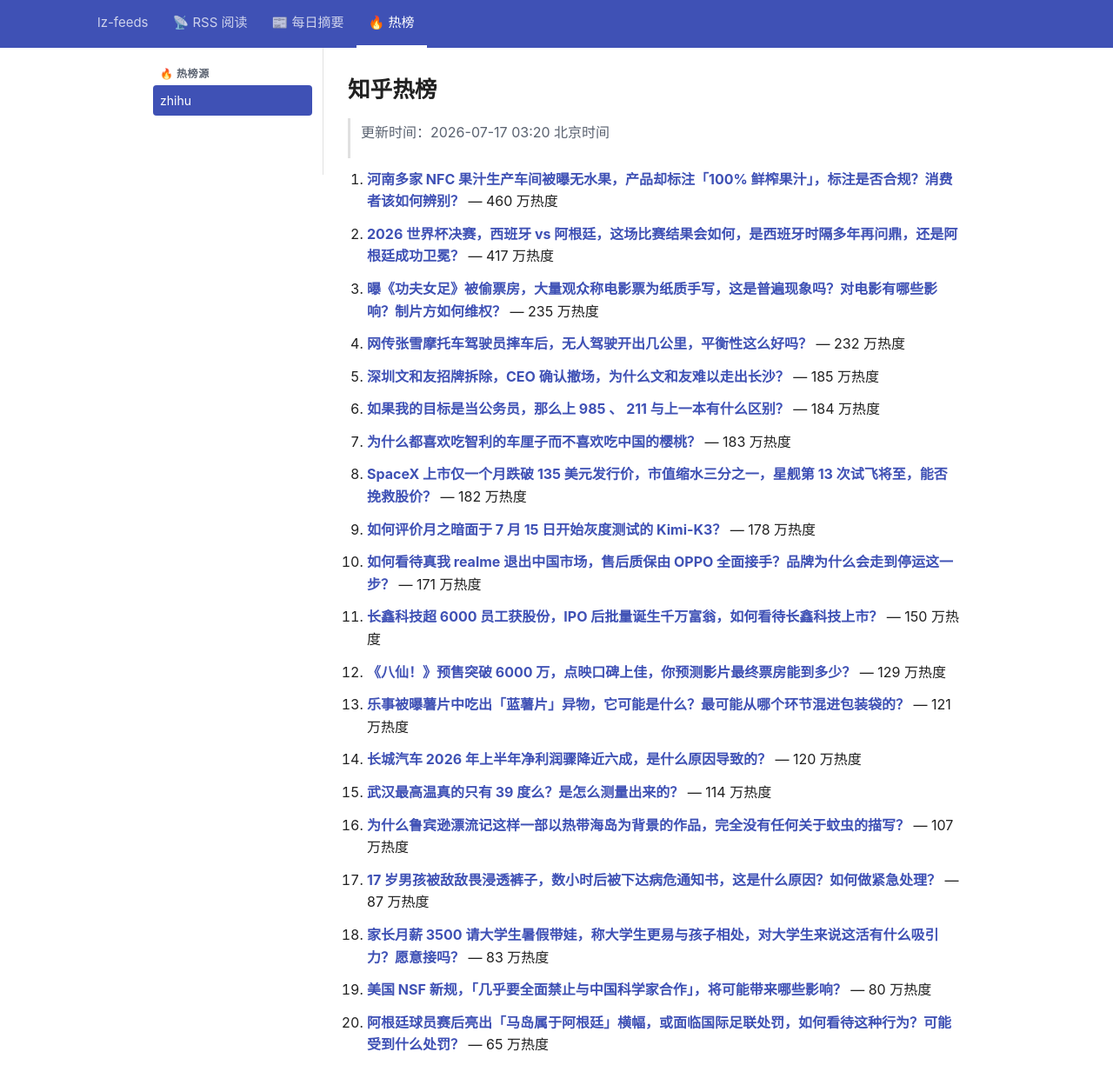
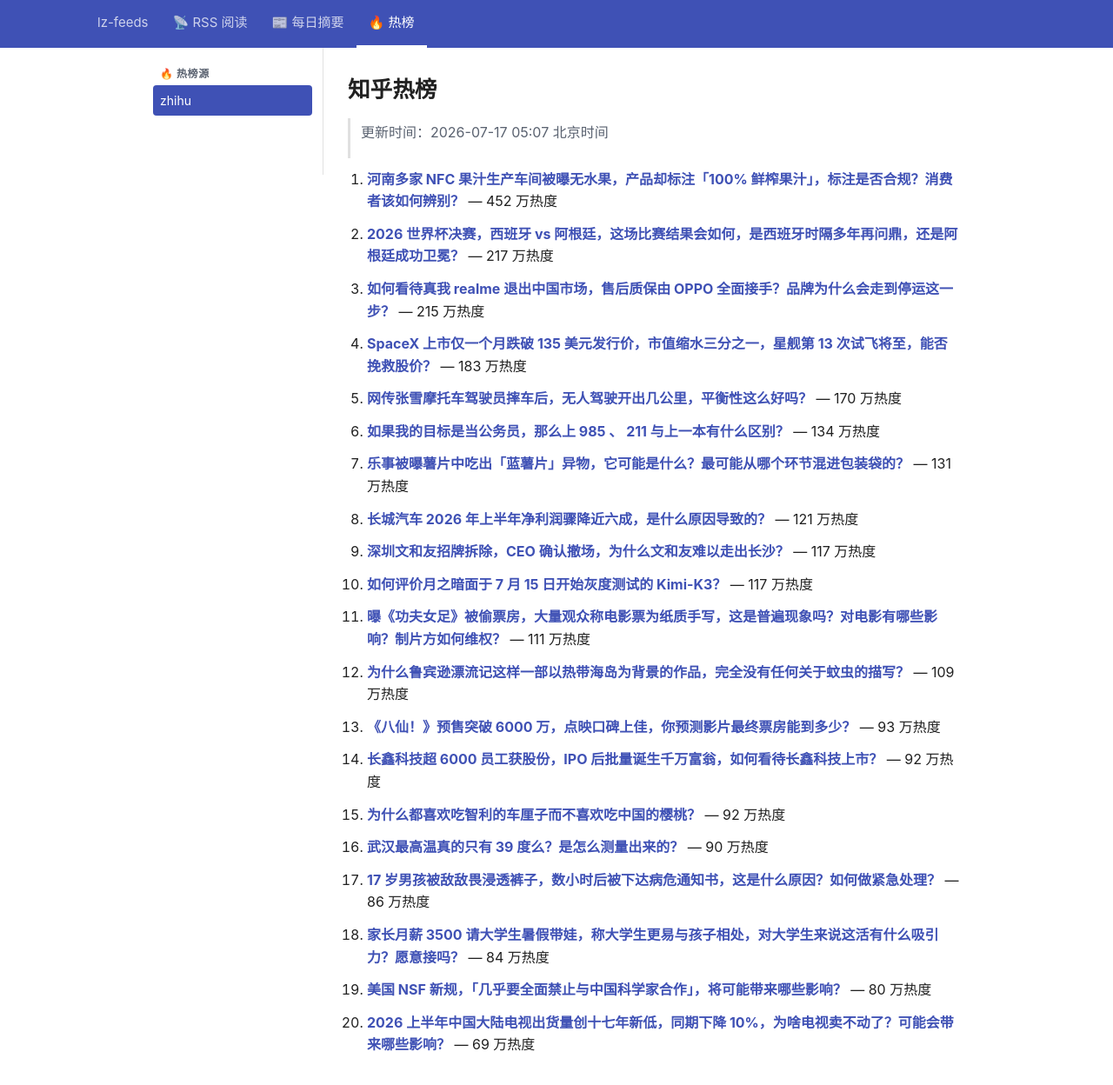
Before and after one commit to lizhang0101/lz-feeds, a Jekyll site: the page built from _hotlist/zhihu.md, in a window 1280 px wide and 1279 px high. Shown: the top 1248 px of the window at 87% size. Built offline with Jekyll 4.4.1, drawn with Linux system fonts in a browser that asks for light colours.

Commit message:
hotlist: 2026-07-16T21:07Z

```diff
--- a/_hotlist/zhihu.md
+++ b/_hotlist/zhihu.md
@@ -1,48 +1,48 @@
 ---
-updated: 2026-07-17 03:20 北京时间
+updated: 2026-07-17 05:07 北京时间
 count: 20
 ---
 
 # 知乎热榜
 
-> 更新时间：2026-07-17 03:20 北京时间
+> 更新时间：2026-07-17 05:07 北京时间
 
-1. **[河南多家 NFC 果汁生产车间被曝无水果，产品却标注「100% 鲜榨果汁」，标注是否合规？消费者该如何辨别？](https://www.zhihu.com/question/2060999608738608921)** — 460 万热度
+1. **[河南多家 NFC 果汁生产车间被曝无水果，产品却标注「100% 鲜榨果汁」，标注是否合规？消费者该如何辨别？](https://www.zhihu.com/question/2060999608738608921)** — 452 万热度
 
-2. **[2026 世界杯决赛，西班牙 vs 阿根廷，这场比赛结果会如何，是西班牙时隔多年再问鼎，还是阿根廷成功卫冕？](https://www.zhihu.com/question/2060979028366988938)** — 417 万热度
+2. **[2026 世界杯决赛，西班牙 vs 阿根廷，这场比赛结果会如何，是西班牙时隔多年再问鼎，还是阿根廷成功卫冕？](https://www.zhihu.com/question/2060979028366988938)** — 217 万热度
 
-3. **[曝《功夫女足》被偷票房，大量观众称电影票为纸质手写，这是普遍现象吗？对电影有哪些影响？制片方如何维权？](https://www.zhihu.com/question/2060808065167746714)** — 235 万热度
+3. **[如何看待真我 realme 退出中国市场，售后质保由 OPPO 全面接手？品牌为什么会走到停运这一步？](https://www.zhihu.com/question/2061159948042461715)** — 215 万热度
 
-4. **[网传张雪摩托车驾驶员摔车后，无人驾驶开出几公里，平衡性这么好吗？](https://www.zhihu.com/question/2060758431435158135)** — 232 万热度
+4. **[SpaceX 上市仅一个月跌破 135 美元发行价，市值缩水三分之一，星舰第 13 次试飞将至，能否挽救股价？](https://www.zhihu.com/question/2061111911014470002)** — 183 万热度
 
-5. **[深圳文和友招牌拆除，CEO 确认撤场，为什么文和友难以走出长沙？](https://www.zhihu.com/question/2060496768580718879)** — 185 万热度
+5. **[网传张雪摩托车驾驶员摔车后，无人驾驶开出几公里，平衡性这么好吗？](https://www.zhihu.com/question/2060758431435158135)** — 170 万热度
 
-6. **[如果我的目标是当公务员，那么上 985 、 211 与上一本有什么区别？](https://www.zhihu.com/question/1931818975265789556)** — 184 万热度
+6. **[如果我的目标是当公务员，那么上 985 、 211 与上一本有什么区别？](https://www.zhihu.com/question/1931818975265789556)** — 134 万热度
 
-7. **[为什么都喜欢吃智利的车厘子而不喜欢吃中国的樱桃？](https://www.zhihu.com/question/1993136934327960099)** — 183 万热度
+7. **[乐事被曝薯片中吃出「蓝薯片」异物，它可能是什么？最可能从哪个环节混进包装袋的？](https://www.zhihu.com/question/2060136922228565203)** — 131 万热度
 
-8. **[SpaceX 上市仅一个月跌破 135 美元发行价，市值缩水三分之一，星舰第 13 次试飞将至，能否挽救股价？](https://www.zhihu.com/question/2061111911014470002)** — 182 万热度
+8. **[长城汽车 2026 年上半年净利润骤降近六成，是什么原因导致的？](https://www.zhihu.com/question/2060421321046205380)** — 121 万热度
 
-9. **[如何评价月之暗面于 7 月 15 日开始灰度测试的 Kimi-K3？](https://www.zhihu.com/question/2060635206651065501)** — 178 万热度
+9. **[深圳文和友招牌拆除，CEO 确认撤场，为什么文和友难以走出长沙？](https://www.zhihu.com/question/2060496768580718879)** — 117 万热度
 
-10. **[如何看待真我 realme 退出中国市场，售后质保由 OPPO 全面接手？品牌为什么会走到停运这一步？](https://www.zhihu.com/question/2061159948042461715)** — 171 万热度
+10. **[如何评价月之暗面于 7 月 15 日开始灰度测试的 Kimi-K3？](https://www.zhihu.com/question/2060635206651065501)** — 117 万热度
 
-11. **[长鑫科技超 6000 员工获股份，IPO 后批量诞生千万富翁，如何看待长鑫科技上市？](https://www.zhihu.com/question/2059993412737283983)** — 150 万热度
+11. **[曝《功夫女足》被偷票房，大量观众称电影票为纸质手写，这是普遍现象吗？对电影有哪些影响？制片方如何维权？](https://www.zhihu.com/question/2060808065167746714)** — 111 万热度
 
-12. **[《八仙！》预售突破 6000 万，点映口碑上佳，你预测影片最终票房能到多少？](https://www.zhihu.com/question/2059956129291919389)** — 129 万热度
+12. **[为什么鲁宾逊漂流记这样一部以热带海岛为背景的作品，完全没有任何关于蚊虫的描写？](https://www.zhihu.com/question/2058654142529384461)** — 109 万热度
 
-13. **[乐事被曝薯片中吃出「蓝薯片」异物，它可能是什么？最可能从哪个环节混进包装袋的？](https://www.zhihu.com/question/2060136922228565203)** — 121 万热度
+13. **[《八仙！》预售突破 6000 万，点映口碑上佳，你预测影片最终票房能到多少？](https://www.zhihu.com/question/2059956129291919389)** — 93 万热度
 
-14. **[长城汽车 2026 年上半年净利润骤降近六成，是什么原因导致的？](https://www.zhihu.com/question/2060421321046205380)** — 120 万热度
+14. **[长鑫科技超 6000 员工获股份，IPO 后批量诞生千万富翁，如何看待长鑫科技上市？](https://www.zhihu.com/question/2059993412737283983)** — 92 万热度
 
-15. **[武汉最高温真的只有 39 度么？是怎么测量出来的？](https://www.zhihu.com/question/2060683386755232040)** — 114 万热度
+15. **[为什么都喜欢吃智利的车厘子而不喜欢吃中国的樱桃？](https://www.zhihu.com/question/1993136934327960099)** — 92 万热度
 
-16. **[为什么鲁宾逊漂流记这样一部以热带海岛为背景的作品，完全没有任何关于蚊虫的描写？](https://www.zhihu.com/question/2058654142529384461)** — 107 万热度
+16. **[武汉最高温真的只有 39 度么？是怎么测量出来的？](https://www.zhihu.com/question/2060683386755232040)** — 90 万热度
 
-17. **[17 岁男孩被敌敌畏浸透裤子，数小时后被下达病危通知书，这是什么原因？如何做紧急处理？](https://www.zhihu.com/question/2060390753055123000)** — 87 万热度
+17. **[17 岁男孩被敌敌畏浸透裤子，数小时后被下达病危通知书，这是什么原因？如何做紧急处理？](https://www.zhihu.com/question/2060390753055123000)** — 86 万热度
 
-18. **[家长月薪 3500 请大学生暑假带娃，称大学生更易与孩子相处，对大学生来说这活有什么吸引力？愿意接吗？](https://www.zhihu.com/question/2060824517308412396)** — 83 万热度
+18. **[家长月薪 3500 请大学生暑假带娃，称大学生更易与孩子相处，对大学生来说这活有什么吸引力？愿意接吗？](https://www.zhihu.com/question/2060824517308412396)** — 84 万热度
 
 19. **[美国 NSF 新规，「几乎要全面禁止与中国科学家合作」，将可能带来哪些影响？](https://www.zhihu.com/question/2060040310399263380)** — 80 万热度
 
-20. **[阿根廷球员赛后亮出「马岛属于阿根廷」横幅，或面临国际足联处罚，如何看待这种行为？可能受到什么处罚？](https://www.zhihu.com/question/2061016973601765273)** — 65 万热度
+20. **[2026 上半年中国大陆电视出货量创十七年新低，同期下降 10%，为啥电视卖不动了？可能会带来哪些影响？](https://www.zhihu.com/question/2060800089560282167)** — 69 万热度
```
